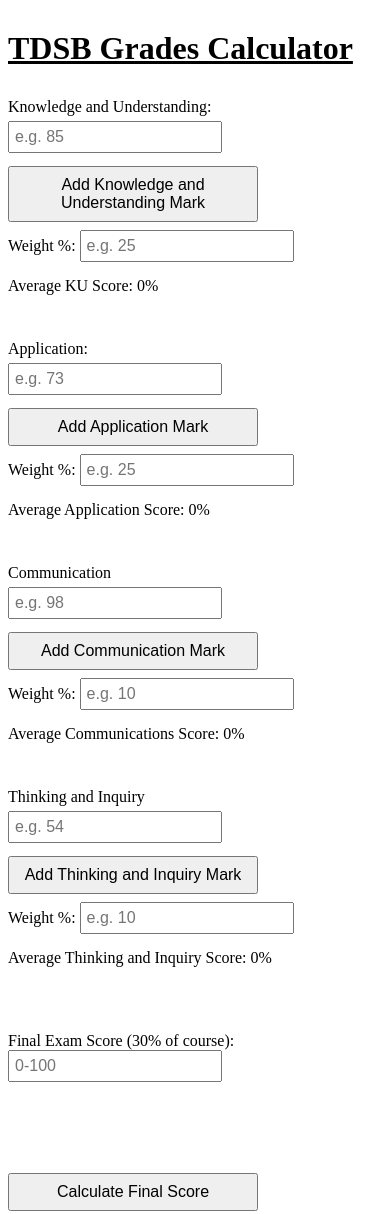
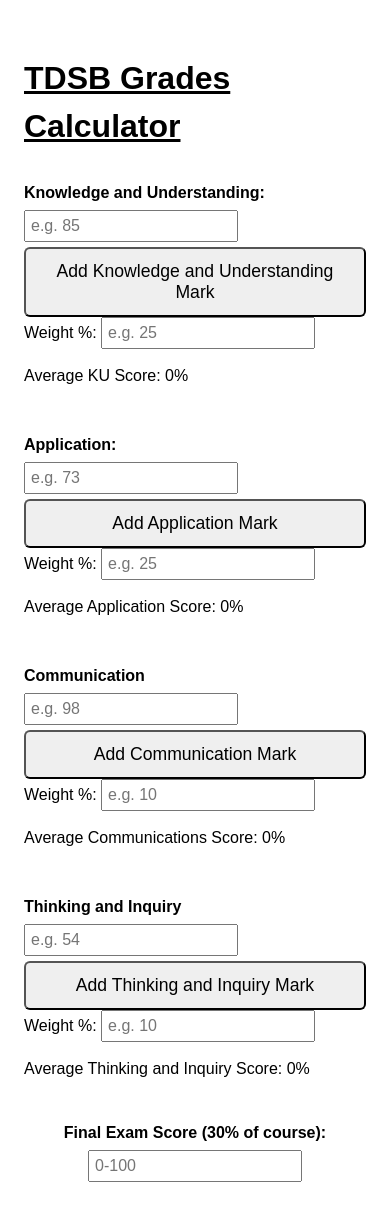
Before and after one commit to c22co/TDSB-Grade-Calculator, a plain HTML site: page index.html in a window 390 px wide. Shown: the top 1214 px of the page. Drawn offline with Linux system fonts and the light colour scheme.

Commit message:
added more css

```diff
--- a/index.html
+++ b/index.html
@@ -14,7 +14,7 @@
 
 <div class="row-sections">
   <div class="moveKU">
-    <label> Knowledge and Understanding:</label>
+    <label> <b> Knowledge and Understanding: </b></label>
     <div id="ku-marks-container">
       <input type="number" class="ku-mark" placeholder="e.g. 85">
     </div>
@@ -27,7 +27,7 @@
   <!-- ------------------------------------------------------------------------------------ -->
 
     <div class="moveA">
-      <label> Application:</label>
+      <label> <b> Application: </b></label>
       <div id="a-marks-container">
         <input type="number" class="a-mark" placeholder="e.g. 73">
       </div>
@@ -40,7 +40,7 @@
 <!-- ------------------------------------------------------------------------------------ -->
 
     <div class="moveC">
-      <label> Communication </label>
+      <label> <b> Communication </b></label>
       <div id="c-marks-container">
         <input type="number" class="c-mark" placeholder="e.g. 98">
       </div>
@@ -54,7 +54,7 @@
   <!-- ------------------------------------------------------------------------------------ -->
 
     <div class="moveTI">
-    <label> Thinking and Inquiry </label>
+    <label> <b> Thinking and Inquiry </b></label>
     <div id="ti-marks-container">
       <input type="number" class="ti-mark" placeholder="e.g. 54">
     </div>
@@ -69,8 +69,8 @@
   <!-- ------------------------------------------------------------------------------------ -->
 
   <div class="exam">
-    <label> Final Exam Score (30% of course):
-        <input type="number" id="finalExam" placeholder="0-100"></label>
+    <label> <b> Final Exam Score (30% of course): </b></label>
+        <input type="number" id="finalExam" placeholder="0-100">
   </div>
 
   <div class="calculate">
--- a/style.css
+++ b/style.css
@@ -1,13 +1,41 @@
-@media (max-width: 600px) {
+@media (max-width: 768px) {
   .row-sections {
     flex-direction: column;
-    gap: 16px;
+    gap: 24px;
   }
-  button, input[type="number"] {
+
+  .moveKU,
+  .moveA,
+  .moveC,
+  .moveTI {
+    width: 100%;
+    min-width: auto;
+  }
+
+  input[type="number"],
+  button {
+    width: 100%;
     max-width: 100%;
-    width: 100%;
+    font-size: 1rem;
+  }
+
+  h1 {
+    font-size: 1.6em;
+    text-align: center;
+  }
+
+  .exam,
+  .calculate {
+    text-align: center;
   }
 }
+
+body {
+  padding: 16px;
+  font-family: sans-serif;
+  line-height: 1.5;
+}
+
 
 h1 {
   text-align: left;
@@ -16,11 +44,9 @@ h1 {
 }
 
 .row-sections {
-  display: flex;
-  flex-wrap: wrap;
+  display: grid;
+  grid-template-columns: repeat(auto-fit, minmax(280px, 1fr));
   gap: 30px;
-  align-items: flex-start;
-  justify-content: flex-start;
 }
 
 .moveKU,
@@ -32,11 +58,13 @@ h1 {
 }
 
 .exam {
-    margin-top: 60px;
+  text-align: center;
+    margin-top: 35px;
 }
 
 .calculate {
-  margin-top: 60px;
+  text-align: center;
+  margin-top: 10px;
 }
 
 input[type="number"] {
@@ -48,11 +76,9 @@ input[type="number"] {
 }
 
 button {
-  width: 100%;
-  max-width: 250px;
-  margin: 8px 0;
-  font-size: 1em;
-  padding: 8px;
+ padding: 12px;
+  font-size: 1.1rem;
+  border-radius: 6px;
 }
 
 label, p {
```
